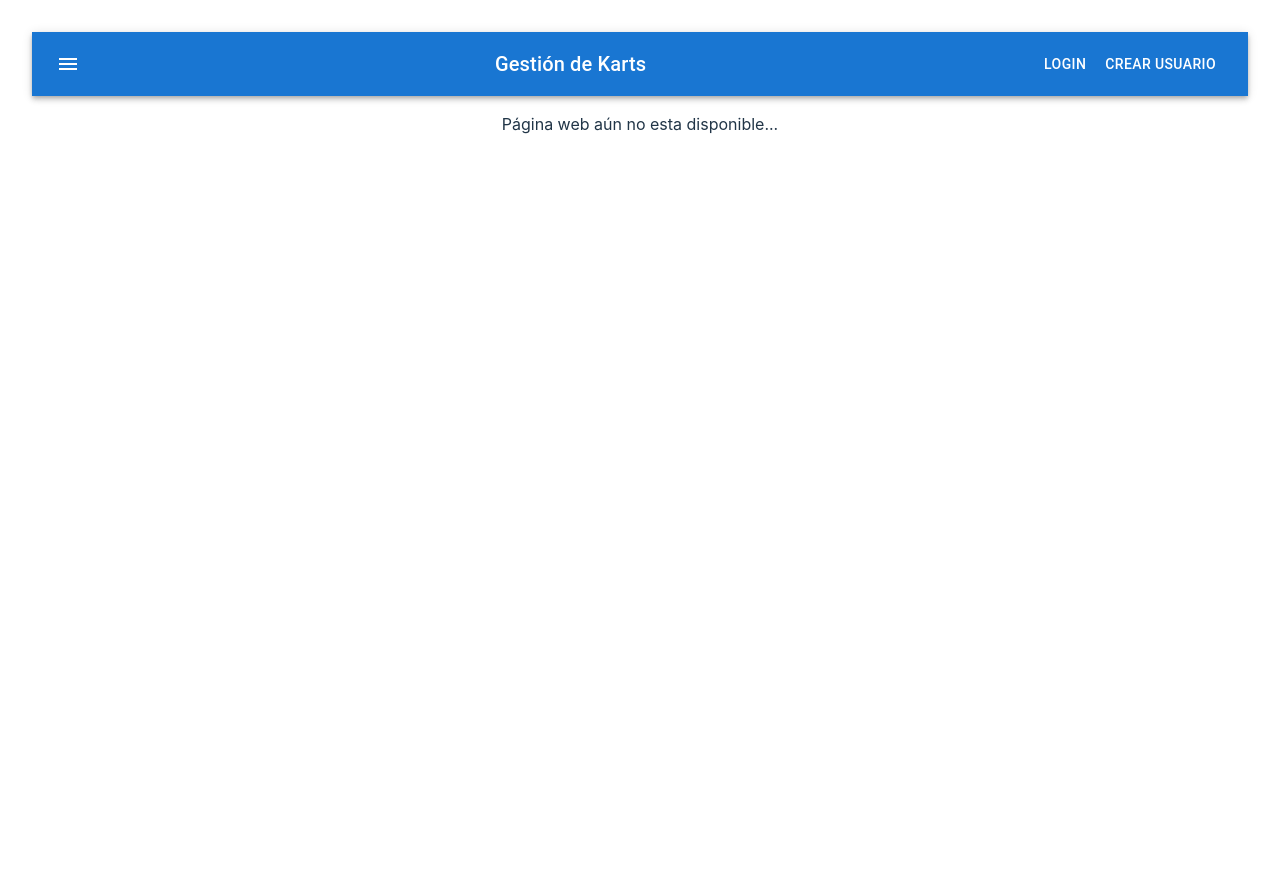
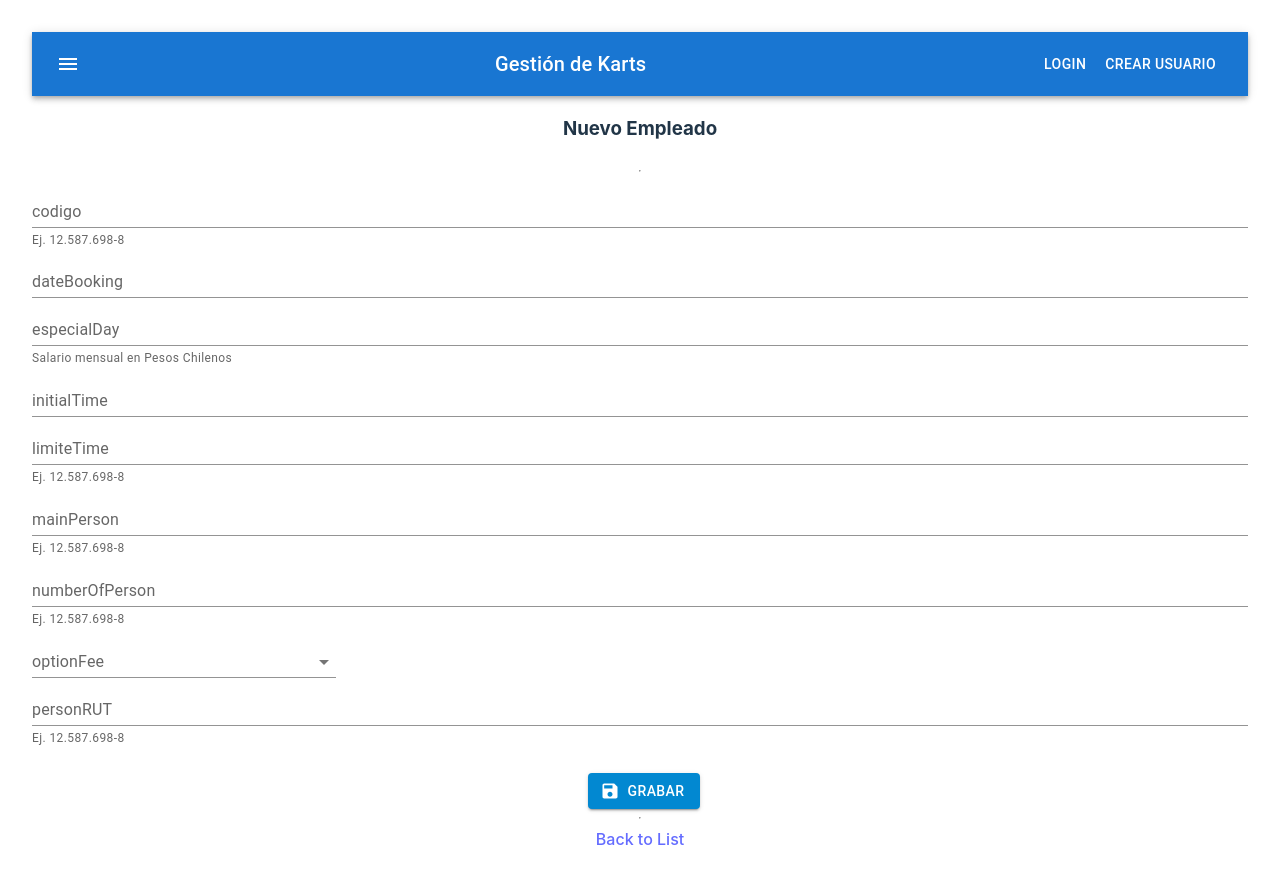
Before and after one commit to Ovejazo/Tingeso.2, a React (Vite) app in the folder payroll-frontend/: page /booking/add in a window 1280 px wide. Before the commit the page ends 800 px from the top, so only its background shows below. Built offline with nearby package versions, Linux system fonts and the light colour scheme.

Commit message:
Estoy haciendo para agregar una reserva

```diff
--- a/payroll-frontend/src/App.jsx
+++ b/payroll-frontend/src/App.jsx
@@ -5,7 +5,7 @@ import Home from './components/Home';
 import EmployeeList from './components/EmployeesList';
 import AddEditEmployee from './components/AddEditEmployee';
 import BookingList from './components/BookingList';
-import AddEditExtraHours from './components/AddEditExtraHours';
+import AddEditBooking from './components/AddEditBooking';
 import NotFound from './components/NotFound';
 import PaycheckList from './components/PaycheckList';
 import PaycheckCalculate from './components/PaycheckCalculate';
@@ -30,8 +30,8 @@ function App() {
               <Route path="/paycheck/calculate" element={<PaycheckCalculate/>} />
               <Route path="/reports/AnualReport" element={<AnualReport/>} />
               <Route path="/extraHours/list" element={<BookingList/>} />
-              <Route path="/extraHours/add" element={<AddEditExtraHours/>} />
-              <Route path="/extraHours/edit/:id" element={<AddEditExtraHours/>} />
+              <Route path="/booking/add" element={<AddEditBooking/>} />
+              <Route path="/extraHours/edit/:id" element={<AddEditBooking/>} />
               <Route path="*" element={<NotFound/>} />
             </Routes>
           </div>
--- /dev/null
+++ b/payroll-frontend/src/components/AddEditBooking.jsx
@@ -0,0 +1,219 @@
+import { useState, useEffect } from "react";
+import { Link, useParams, useNavigate } from "react-router-dom";
+import bookingService from "../services/booking.service";
+import Box from "@mui/material/Box";
+import TextField from "@mui/material/TextField";
+import Button from "@mui/material/Button";
+import FormControl from "@mui/material/FormControl";
+import MenuItem from "@mui/material/MenuItem";
+import SaveIcon from "@mui/icons-material/Save";
+
+const AddEditBooking = () => {
+  const [codigo, setCodigo] = useState("");
+  const [dateBooking, setDateBooking] = useState("");
+  const [initialTime, setInitialTime] = useState("");
+  const [numberOfPerson, setNumberOfPerson] = useState("");
+  const [limiteTime, setLimiteTime] = useState("");
+  const [mainPerson, setMainPerson] = useState("");
+  const [personRUT, setPersonRut] = useState("");
+  const [optionFee, setOptionFee] = useState("");
+  const [especialDay, setEspecialDay] = useState("");
+  const { id } = useParams();
+  const [titleBookingForm, setTitleBookingForm] = useState("");
+  const navigate = useNavigate();
+
+  const saveBooking = (e) => {
+    e.preventDefault();
+
+    const booking = { codigo, dateBooking, initialTime, numberOfPerson, limiteTime, mainPerson, personRUT, optionFee, especialDay, id };
+    if (id) {
+      //Actualizar Datos Empelado
+      bookingService
+        .update(booking)
+        .then((response) => {
+          console.log("Empleado ha sido actualizado.", response.data);
+          navigate("/booking/list");
+        })
+        .catch((error) => {
+          console.log(
+            "Ha ocurrido un error al intentar actualizar datos del empleado.",
+            error
+          );
+        });
+    } else {
+      //Crear nuevo empleado
+      bookingService
+        .create(booking)
+        .then((response) => {
+          console.log("Empleado ha sido añadido.", response.data);
+          navigate("/booking/list");
+        })
+        .catch((error) => {
+          console.log(
+            "Ha ocurrido un error al intentar crear nuevo empleado.",
+            error
+          );
+        });
+    }
+  };
+
+  useEffect(() => {
+    if (id) {
+      setTitleBookingForm("Editar Empleado");
+      bookingService
+        .get(id)
+        .then((booking) => {
+          setCodigo(booking.data.codigo);
+          setDateBooking(booking.data.dateBooking);
+          setEspecialDay(booking.data.especialDay);
+          setInitialTime(booking.data.initialTime);
+          setLimiteTime(booking.data.limiteTime);
+          setMainPerson(booking.data.mainPerson);
+          setNumberOfPerson(booking.data.numberOfPerson);
+          setOptionFee(booking.data.optionFee);
+          setPersonRut(booking.data.personRUT);
+        })
+        .catch((error) => {
+          console.log("Se ha producido un error.", error);
+        });
+    } else {
+      setTitleBookingForm("Nuevo Empleado");
+    }
+  }, []);
+
+  return (
+    <Box
+      display="flex"
+      flexDirection="column"
+      alignItems="center"
+      justifyContent="center"
+      component="form"
+    >
+      <h3> {titleBookingForm} </h3>
+      <hr />
+      <form>
+        <FormControl fullWidth>
+          <TextField
+            id="codigo"
+            label="codigo"
+            value={codigo}
+            variant="standard"
+            onChange={(e) => setCodigo(e.target.value)}
+            helperText="Ej. 12.587.698-8"
+          />
+        </FormControl>
+
+        <FormControl fullWidth>
+          <TextField
+            id="dateBooking"
+            label="dateBooking"
+            value={dateBooking}
+            variant="standard"
+            onChange={(e) => setDateBooking(e.target.value)}
+          />
+        </FormControl>
+
+        <FormControl fullWidth>
+          <TextField
+            id="especialDay"
+            label="especialDay"
+            type="especialDay"
+            value={especialDay}
+            variant="standard"
+            onChange={(e) => setEspecialDay(e.target.value)}
+            helperText="Salario mensual en Pesos Chilenos"
+          />
+        </FormControl>
+
+        <FormControl fullWidth>
+          <TextField
+            id="initialTime"
+            label="initialTime"
+            type="initialTime"
+            value={initialTime}
+            variant="standard"
+            onChange={(e) => setInitialTime(e.target.value)}
+          />
+        </FormControl>
+
+        <FormControl fullWidth>
+          <TextField
+            id="limiteTime"
+            label="limiteTime"
+            value={limiteTime}
+            variant="standard"
+            onChange={(e) => setRut(e.target.value)}
+            helperText="Ej. 12.587.698-8"
+          />
+        </FormControl>
+
+        <FormControl fullWidth>
+          <TextField
+            id="mainPerson"
+            label="mainPerson"
+            value={mainPerson}
+            variant="standard"
+            onChange={(e) => setMainPerson(e.target.value)}
+            helperText="Ej. 12.587.698-8"
+          />
+        </FormControl>
+
+        <FormControl fullWidth>
+          <TextField
+            id="numberOfPerson"
+            label="numberOfPerson"
+            value={numberOfPerson}
+            variant="standard"
+            onChange={(e) => setNumberOfPerson(e.target.value)}
+            helperText="Ej. 12.587.698-8"
+          />
+        </FormControl>
+
+        <FormControl fullWidth>
+          <TextField
+            id="optionFee"
+            label="optionFee"
+            value={optionFee}
+            select
+            variant="standard"
+            defaultValue="1"
+            onChange={(e) => setOptionFee(e.target.value)}
+            style={{ width: "25%" }}
+          >
+            <MenuItem value={"1"}>A</MenuItem>
+            <MenuItem value={"2"}>B</MenuItem>
+            <MenuItem value={"3"}>C</MenuItem>
+          </TextField>
+        </FormControl>
+
+        <FormControl fullWidth>
+          <TextField
+            id="personRUT"
+            label="personRUT"
+            value={personRUT}
+            variant="standard"
+            onChange={(e) => setPersonRut(e.target.value)}
+            helperText="Ej. 12.587.698-8"
+          />
+        </FormControl>
+
+        <FormControl>
+          <br />
+          <Button
+            variant="contained"
+            color="info"
+            onClick={(e) => saveBooking(e)}
+            style={{ marginLeft: "0.5rem" }}
+            startIcon={<SaveIcon />}
+          >
+            Grabar
+          </Button>
+        </FormControl>
+      </form>
+      <hr />
+      <Link to="/booking/list">Back to List</Link>
+    </Box>
+  );
+};
+
+export default AddEditBooking;
```
